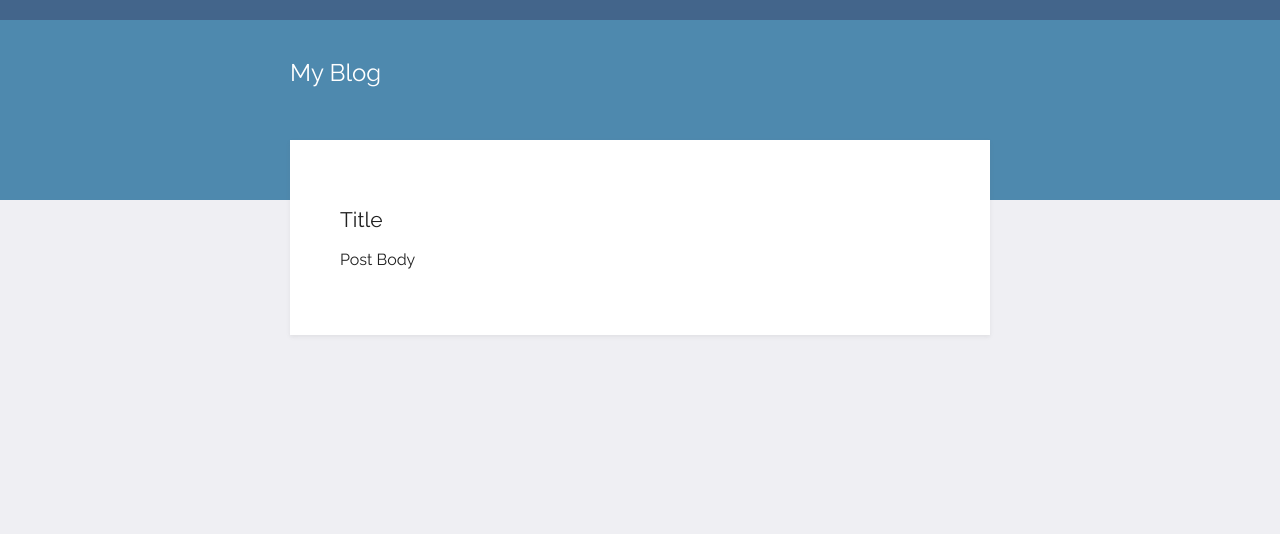
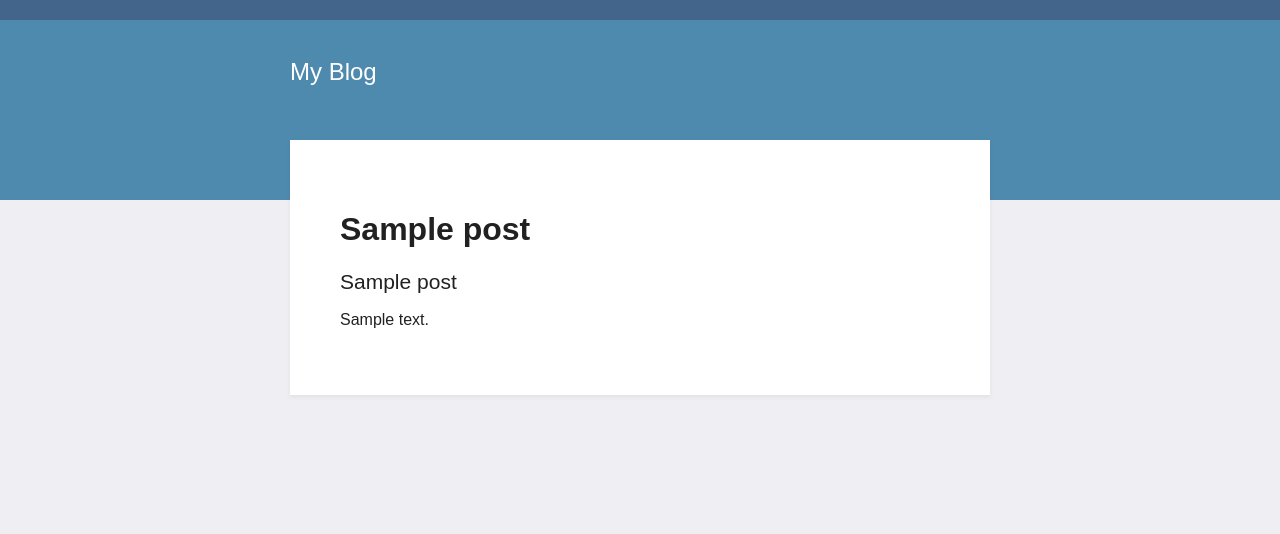
Before and after one commit to BootCodex/Flask_Blog, a Flask app: template templates/post.html in a window 1280 px wide. Shown: the top 534 px of the page. Run offline with Flask 3, Linux system fonts and the light colour scheme; the template is opened without the code that fills it: most values are stand-ins (such as "Sample title", 1, 10 or a date in 2020).

Commit message:
working blog

```diff
--- a/main.py
+++ b/main.py
@@ -1,11 +1,29 @@
 from flask import Flask, render_template
+from post import Post
+import requests
 
+posts = requests.get(" https://api.npoint.io/c790b4d5cab58020d391").json()
+post_objects = []
+for post in posts:
+    post_obj = Post(post["id"], post["title"], post["subtitle"], post["body"])
+    post_objects.append(post_obj)
 
 app = Flask(__name__)
 
+
 @app.route('/')
-def home():
-    return render_template("index.html")
+def get_all_posts():
+    return render_template("index.html", all_posts=post_objects)
+
+
+@app.route("/post/<int:index>")
+def show_post(index):
+    requested_post = None
+    for blog_post in post_objects:
+        if blog_post.id == index:
+            requested_post = blog_post
+    return render_template("post.html", post=requested_post)
+
 
 if __name__ == "__main__":
     app.run(debug=True)
--- a/post.py
+++ b/post.py
@@ -1,2 +1,6 @@
 class Post:
-    pass
+    def __init__(self, post_id, title, subtitle, body):
+        self.id = post_id
+        self.title = title
+        self.subtitle = subtitle
+        self.body = body
--- a/templates/post.html
+++ b/templates/post.html
@@ -3,20 +3,19 @@
 <head>
     <meta charset="UTF-8">
     <title>Title</title>
-    <link href="https://fonts.googleapis.com/css2?family=Raleway" rel="stylesheet">
     <link rel="stylesheet" href="../static/css/styles.css">
 </head>
 <body>
 <div class="wrapper">
     <div class="top">
         <div class="title"><h1>My Blog</h1></div>
-           </div>
-        <div class="content">
-            <div class="card">
-                <h2>Title</h2>
-                <p>Post Body</p>
+    </div>
+    <div class="content">
+        <div class="card">
+            <h1> {{ post.title }}</h1>
+            <h2> {{ post.subtitle }}</h2>
+            <p> {{ post.body }}</p>
             </div>
-
     </div>
 </div>
 </body>
```
Also changed, not shown: static/css/styles.css (+21 -19 lines), templates/index.html (+8 -11 lines).
